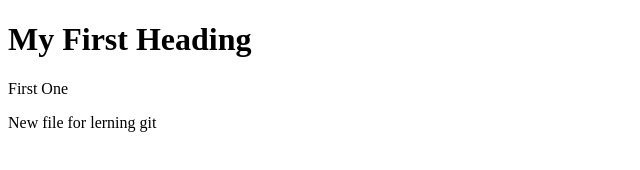
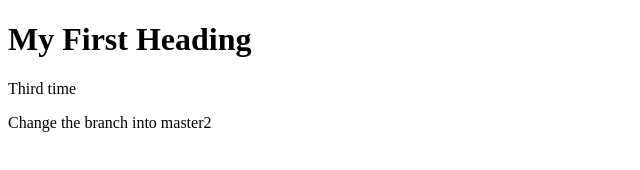
Before and after one commit to robo-github/learngit-sample, a plain HTML site: page index.htm in a window 1280 px wide. Shown: the full height of the page, 0-640 px from the left. Drawn offline with Linux system fonts and the light colour scheme.

Commit message:
change it

```diff
--- a/index.htm
+++ b/index.htm
@@ -4,8 +4,8 @@
 
 <h1>My First Heading</h1>
 
-<p>First One</p>
-<p>New file for lerning git</p>
+<p>Third time</p>
+<p>Change the branch into master2</p>
 
 
 </body>
```
Also changed, not shown: Fun.txt (added).
